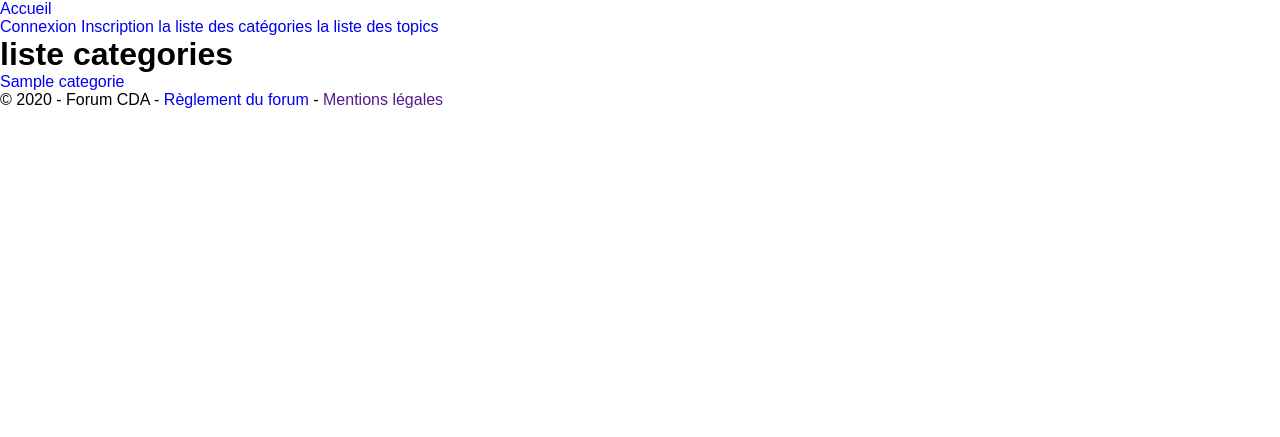
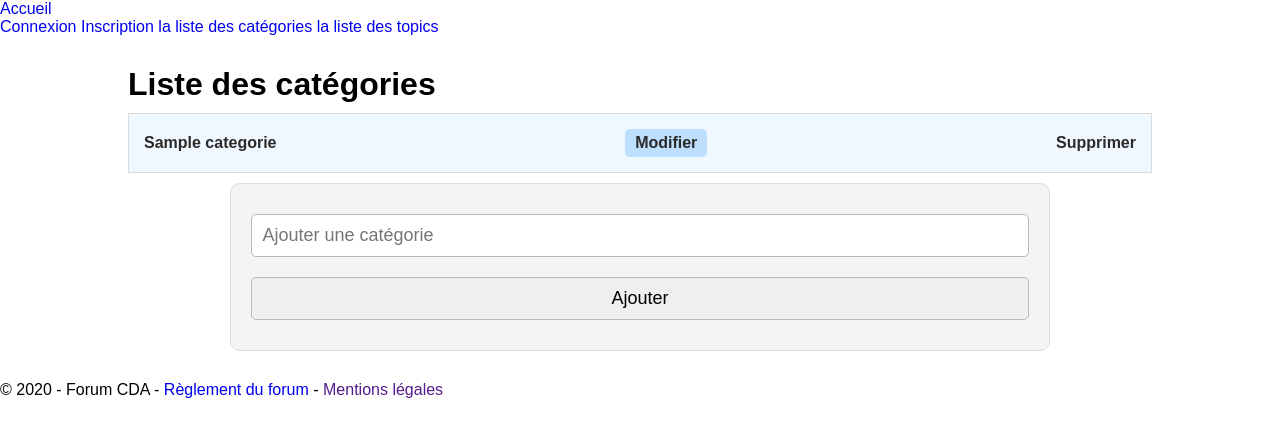
Before and after one commit to euroR67/Forum, a PHP site: page /index.php?ctrl=forum&action=listCategories in a window 1280 px wide. Shown: the top 437 px of the page. Run offline with PHP 8.4, Linux system fonts and the light colour scheme; tables that the repository leaves empty or names only in its code hold one stand-in row (values such as "Sample post"); some libraries are stand-ins or nearby versions.

Commit message:
ajout de modification de titre catégorie, ajout de catégorie

```diff
--- a/controller/ForumController.php
+++ b/controller/ForumController.php
@@ -15,9 +15,10 @@
         public function index(){
 
 
-            // On récupère les topics et on les envoie à la vue
+            // On instancie le manager
            $topicManager = new TopicManager();
 
+           // On récupère les topics et on les envoie à la vue
             return [
                 "view" => VIEW_DIR."forum/listTopics.php",
                 "data" => [
@@ -30,8 +31,10 @@
         // Méthode pour récupérer les catégories et les envoyer à la vue
         public function listCategories(){
 
+            // On instancie le manager
             $categorieManager = new CategorieManager();
 
+            // On récupère les catégories et on les envoie à la vue
             return [
                 "view" => VIEW_DIR."forum/listCategories.php",
                 "data" => [
@@ -44,9 +47,11 @@
         // Méthode pour récupérer les topics d'une catégorie et les envoyer à la vue
         public function listTopicsByCategorie($id) {
 
+            // On instancie les managers
             $topicManager = new TopicManager();
             $categorieManager = new CategorieManager();
 
+            // On récupère les topics et la catégorie et on les envoie à la vue
             return [
                 "view" => VIEW_DIR."forum/TopicsByCategorie.php",
                 "data" => [
@@ -60,9 +65,11 @@
         // Méthode pour récupérer les posts d'un topic et les envoyer à la vue du topic
         public function listPostsByTopic($id) {
 
+            // On instancie les managers
             $postManager = new PostManager();
             $topicManager = new TopicManager();
 
+            // On récupère les posts et le topic et on les envoie à la vue
             return [
                 "view" => VIEW_DIR."forum/PostsByTopics.php",
                 "data" => [
@@ -78,16 +85,18 @@
         // Méthode pour ajouter un post
         public function addPost($id){
 
+            // On instancie le manager
             $postManager = new PostManager();
             $text = filter_input(INPUT_POST, 'text', FILTER_SANITIZE_SPECIAL_CHARS);
 
-
+           // On récupère les données du formulaire
             $data = [
                 'texte'=> $text ,
                 'user_id'=> 10,
                 'topic_id'=> $id
             ];
 
+            // On ajoute le post
             $postManager->add($data);
 
             // On redirige vers la page du topic
@@ -165,6 +174,55 @@
             $this->redirectTo("forum", "listPostsByTopic", $newTopicId);
         }
 
+        // Méthode pour modifier le nom d'une catégorie
+        public function updateCategorie($id){
+            // var_dump($_POST); die;
+            // On instancie les managers
+            $categorieManager = new CategorieManager();
+
+            // On récupère le nouveau nom de la catégorie
+            $nomCategorie = filter_input(INPUT_POST, 'nomCategorie', FILTER_SANITIZE_SPECIAL_CHARS);
+
+            // On modifie le nom de la catégorie
+            $categorieManager->updateCategorie($id,$nomCategorie);
+
+            // On redirige vers la liste des catégories
+            $this->redirectTo("forum", "listCategories");
+
+        }
+
+        // Méthode pour ajouter une catégorie
+        public function addCategorie(){
+
+            // On instancie les managers
+            $categorieManager = new CategorieManager();
+
+            // On récupère le nom de la catégorie
+            $nomCategorie = filter_input(INPUT_POST, 'nomCategorie', FILTER_SANITIZE_SPECIAL_CHARS);
+
+            // On ajoute la catégorie
+            $categorieManager->add([
+                "nomCategorie" => $nomCategorie]);
+
+            // On redirige vers la liste des catégories
+            $this->redirectTo("forum", "listCategories");
+
+        }
+
+        // Méthode pour supprimer une catégorie
+        public function deleteCategorie($id){
+
+            // On instancie les managers
+            $categorieManager = new CategorieManager();
+
+            // On supprime la catégorie
+            $categorieManager->delete($id);
+
+            // On redirige vers la liste des catégories
+            $this->redirectTo("forum", "listCategories");
+
+        }
+
         // Méthode pour modifier le titre d'un sujet
         public function modifierSujet(){
 
--- a/model/managers/CategorieManager.php
+++ b/model/managers/CategorieManager.php
@@ -15,5 +15,15 @@
             parent::connect();
         }
 
+        // Fonction pour modifier le nom d'une catégorie
+        public function updateCategorie($id, $nomCategorie) {
+
+            $sql = "UPDATE ".$this->tableName." c
+                    SET nomCategorie = :nomCategorie
+                    WHERE c.id_categorie = :id";
+
+            return DAO::update($sql, [":id" => $id, ":nomCategorie" => $nomCategorie]);
+        }
+
 
     }
--- a/public/css/style.css
+++ b/public/css/style.css
@@ -7,6 +7,46 @@
 
 a {
     text-decoration: none;
+}
+
+.categorie-list {
+    width: 80%;
+    margin: auto;
+    margin-block: 30px;
+}
+
+.categorie-list li {
+    list-style: none;
+    margin-block: 10px;
+    background-color: aliceblue;
+    padding: 15px;
+    border: 1px solid rgb(219, 218, 218);
+    display: flex;
+    justify-content: space-between;
+    align-items: center;
+}
+
+.categorie-list li a {
+    color: rgb(43, 42, 42);
+    font-weight: 600;
+}
+
+.categorie-list li:hover {
+    background-color: rgb(234, 242, 248);
+    box-shadow: 0 0 5px rgb(219, 218, 218);
+}
+
+/* Bouton update catégorie */
+.update-categorie {
+    color: rgb(0, 0, 0);
+    font-weight: 600;
+    padding: 5px 10px;
+    border-radius: 5px;
+    background-color: rgb(189, 222, 252);
+}
+
+.update-cat-input {
+    display: none;
 }
 
 
@@ -198,7 +238,7 @@ form textarea {
     border-radius: 5px;
 }
 
-form .champ-titre {
+form .champ-titre, .add-cat-form input {
     margin-block: 10px;
     padding: 10px;
     outline: none;
--- a/public/javascript/script.js
+++ b/public/javascript/script.js
@@ -0,0 +1,30 @@
+// Utilisez l'événement "DOMContentLoaded" pour attendre que la page soit complètement chargée
+document.addEventListener("DOMContentLoaded", function() {
+    // On utilise JavaScript pour faire disparaitre le lien "categorie-link" et faire apparaitre l'input
+    // "update-cat-input" au clic sur le lien "update-categorie"
+    const updateCategorie = document.querySelectorAll(".update-categorie");
+    const categorieLink = document.querySelectorAll(".categorie-link");
+    const updateCatInput = document.querySelectorAll(".update-cat-input");
+    const cancelUpdate = document.querySelectorAll(".cancel-update");
+
+    // On créer la fonction qui va faire disparaitre le lien "categorie-link" et faire apparaitre l'input
+    // "update-cat-input" , et lorsqu'on clique sur cancel-update, on fait disparaitre l'input et on fait
+    // apparaitre le lien
+    function updateCat() {
+        for (let i = 0; i < updateCategorie.length; i++) {
+            updateCategorie[i].addEventListener("click", function(e) {
+                e.preventDefault();
+                categorieLink[i].style.display = "none";
+                updateCatInput[i].style.display = "block";
+            });
+            cancelUpdate[i].addEventListener("click", function(e) {
+                e.preventDefault();
+                categorieLink[i].style.display = "block";
+                updateCatInput[i].style.display = "none";
+            });
+        }
+    }
+
+    // On appelle la fonction
+    updateCat();
+});
--- a/view/forum/listCategories.php
+++ b/view/forum/listCategories.php
@@ -1,18 +1,34 @@
 <?php
-
 $categories = $result["data"]['categories'];
-
 ?>
 
-<h1>liste categories</h1>
 
-<?php
-foreach($categories as $categorie ){
+<ul class="categorie-list">
+    <h1>Liste des catégories</h1>
+    <?php
+foreach($categories as $categorie) {
+    ?>
+    <li>
+        <a class="categorie-link" href="index.php?ctrl=forum&action=listTopicsByCategorie&id=<?=$categorie->getId()?>">
+            <?=$categorie->getNomCategorie()?>
+        </a>
+        <!-- On fait apparaitre l'input qui permet de modifier le nom de la catégorie avec form -->
+        <form class="update-cat-input" action="index.php?ctrl=forum&action=updateCategorie&id=<?=$categorie->getId()?>" method="post">
+            <input type="text" name="nomCategorie" value="<?=$categorie->getNomCategorie()?>">
+            <input type="submit" value="Modifier">
+            <!-- Bouton pour annuler la modification en faisant display none sur le form et display block sur categorie-link -->
+            <a class="cancel-update" href="/">Annuler</a>
+        </form>
 
-    ?>
-    <p>
-        <a href="index.php?ctrl=forum&action=listTopicsByCategorie&id=<?=$categorie->getId()?>">
-        <?=$categorie->getNomCategorie()?></a>
-    </p>
-    <?php
-}
+        <!-- Bouton pour modifier le titre du catégorie -->
+        <a class="update-categorie" href="index.php?ctrl=forum&action=updateCategorie&id=<?=$categorie->getId()?>">Modifier</a>
+        <!-- Bouton pour supprimer la catégorie -->
+        <a class="delete-categorie" href="index.php?ctrl=forum&action=deleteCategorie&id=<?=$categorie->getId()?>">Supprimer</a>
+    </li>
+    <?php } ?>
+    <!-- Formulaire pour ajouter une nouvelle catégorie -->
+    <form class="add-cat-form" action="index.php?ctrl=forum&action=addCategorie" method="post">
+        <input type="text" name="nomCategorie" placeholder="Ajouter une catégorie">
+        <input type="submit" value="Ajouter">
+    </form>
+</ul>
--- a/view/layout.php
+++ b/view/layout.php
@@ -8,6 +8,7 @@
     <link rel="stylesheet" href="https://cdnjs.cloudflare.com/ajax/libs/font-awesome/5.13.0/css/all.min.css" integrity="sha256-h20CPZ0QyXlBuAw7A+KluUYx/3pK+c7lYEpqLTlxjYQ=" crossorigin="anonymous" />
     <link rel="stylesheet" href="<?= PUBLIC_DIR ?>/css/style.css">
     <link rel="stylesheet" href="https://unicons.iconscout.com/release/v4.0.8/css/line.css">
+    <script src="<?= PUBLIC_DIR ?>/javascript/script.js"></script>
     <title>FORUM</title>
 </head>
 <body>
```
